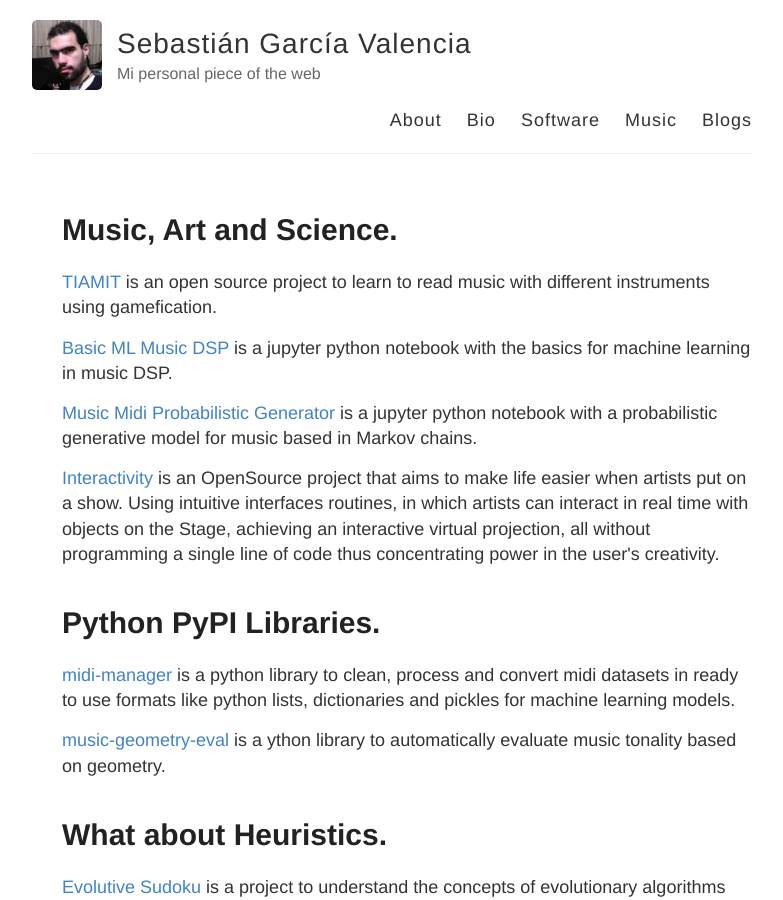
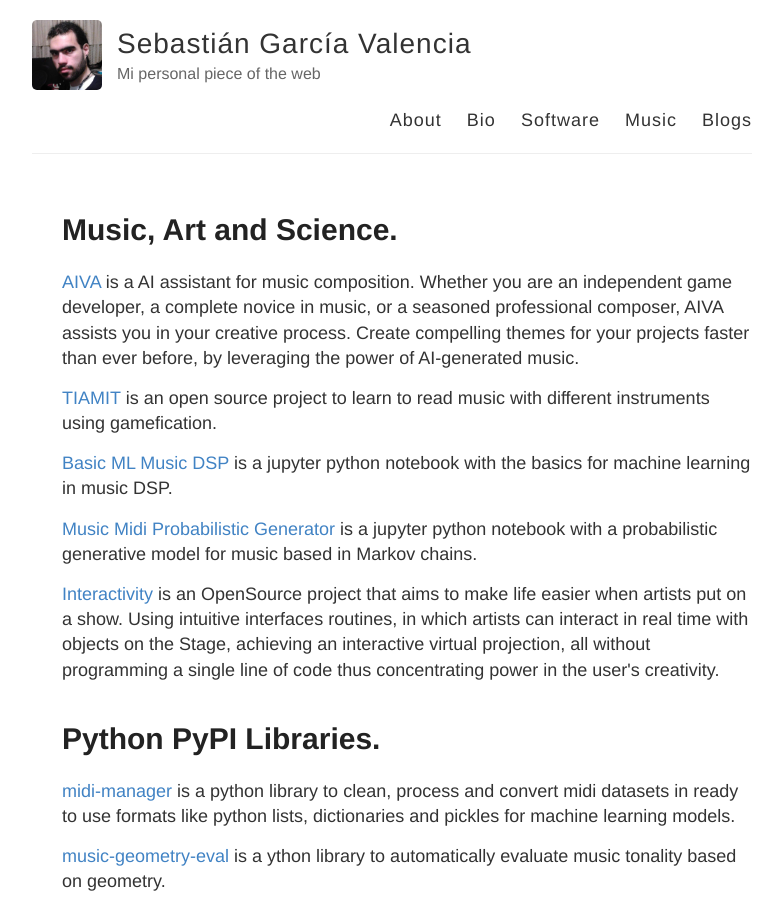
Before and after one commit to sebasgverde/sebasgverde.github.io, a Jekyll site: the page built from software.html, in a window 1280 px wide and 900 px high. Shown: the whole window, without its empty margins (248-1031 px from the left). Built offline with Jekyll 4.4.1, drawn with Linux system fonts in a browser that asks for light colours.

Commit message:
aiva added to software

```diff
--- a/software.html
+++ b/software.html
@@ -27,6 +27,7 @@ layout: default
     -->
 
     <h1>Music, Art and Science.</h1>
+    <p><a href="https://www.aiva.ai/">AIVA</a> is a AI assistant for music composition. Whether you are an independent game developer, a complete novice in music, or a seasoned professional composer, AIVA assists you in your creative process. Create compelling themes for your projects faster than ever before, by leveraging the power of AI-generated music.</p>
     <p><a href="https://sebasgverde.github.io/TIAMIT/">TIAMIT</a> is an open source project to learn to read music with different instruments using gamefication.</p>
     <p><a href="https://github.com/sebasgverde/basicMLMusicDSP">Basic ML Music DSP</a> is a jupyter python notebook with the basics for machine learning in music DSP.</p>
     <p><a href="https://github.com/sebasgverde/musicMidiProbabilisticGenerator">Music Midi Probabilistic Generator</a> is a jupyter python notebook with a probabilistic generative model for music based in Markov chains.</p>
```
